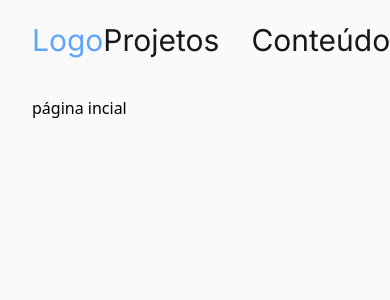
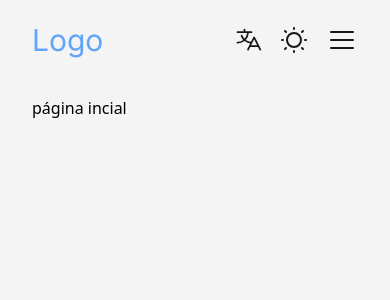
Before and after one commit to naiandersonb/portfolio, a Next.js app: page / in a window 390 px wide. Shown: the top 300 px of the page. Built offline with nearby package versions, Linux system fonts and the light colour scheme.

Commit message:
add menu mobile button

```diff
--- a/src/app/globals.css
+++ b/src/app/globals.css
@@ -4,6 +4,6 @@
 
 @layer base {
   body {
-      @apply dark:bg-zinc-950 bg-zinc-50
+      @apply dark:bg-zinc-950 bg-zinc-100
   }
 }
--- a/src/components/organisms/Header.tsx
+++ b/src/components/organisms/Header.tsx
@@ -1,6 +1,6 @@
 'use client';
 
-import { SunDim, Translate } from '@phosphor-icons/react';
+import { List, SunDim, Translate } from '@phosphor-icons/react';
 import { LinkItem } from '../atoms';
 import { changeAppTheme } from '@/utils';
 import { TranslateDropdown } from '../molecules';
@@ -11,7 +11,7 @@ export function Header() {
       <div className="flex flex-row items-center max-w-[1200px] w-full justify-between px-8">
         <LinkItem href="/">Logo</LinkItem>
 
-        <nav className="flex flex-row gap-8">
+        <nav className="md:flex hidden flex-row gap-8">
           <LinkItem href="projects">Projetos</LinkItem>
           <LinkItem href="content">Conteúdos</LinkItem>
           <LinkItem href="blog">Blog</LinkItem>
@@ -27,6 +27,10 @@ export function Header() {
           >
             <SunDim size={32} />
           </button>
+
+          <button className="dark:text-zinc-50 md:hidden block text-zinc-900">
+            <List size={32} />
+          </button>
         </div>
       </div>
     </header>
```
